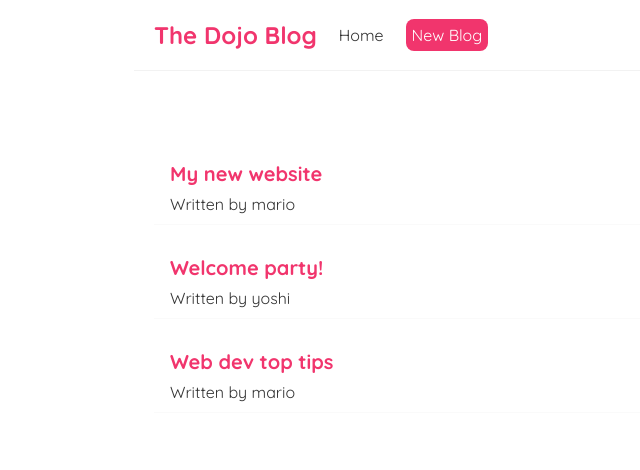
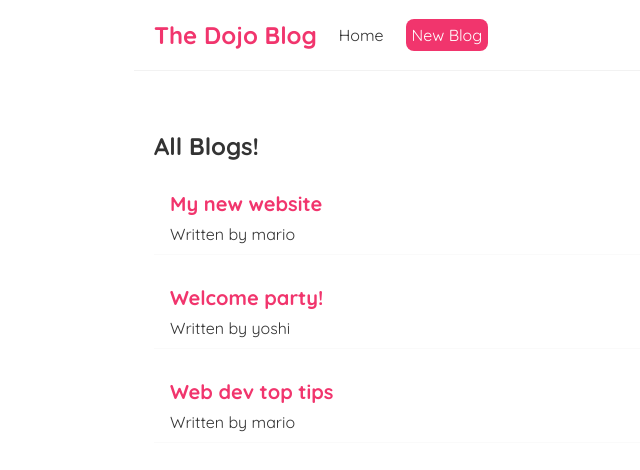
Before and after one commit to dominhdang148/react_learning, a React (Create React App) app: page / in a window 1280 px wide. Shown: the top 470 px of the page, without its empty margins (186-826 px from the left). Built offline with nearby package versions, Linux system fonts and the light colour scheme.

Commit message:
finished lesson 11

```diff
--- /dev/null
+++ b/src/BlogList.js
@@ -0,0 +1,21 @@
+const BlogList = ({ blogs, title }) => {
+    // const blogs = props.blogs;
+    // const title = props.title;
+
+
+
+
+    return (
+        <div className="blog-list">
+            <h2>{title}</h2>
+            {blogs.map((blog) => (
+                <div className="blog-preview" key={blog.id}>
+                    <h2>{blog.title}</h2>
+                    <p>Written by {blog.author}</p>
+                </div>
+            ))}
+        </div>
+    );
+}
+
+export default BlogList
--- a/src/Home.js
+++ b/src/Home.js
@@ -1,4 +1,5 @@
 import { useState } from "react";
+import BlogList from "./BlogList";
 
 const Home = () => {
     const [blogs, setBlogs] = useState([
@@ -8,12 +9,7 @@ const Home = () => {
     ]);
     return (
         <div className="home">
-            {blogs.map((blog) => (
-                <div className="blog-preview" key={blog.id}>
-                    <h2>{blog.title}</h2>
-                    <p>Written by {blog.author}</p>
-                </div>
-            ))}
+            <BlogList blogs={blogs} title="All Blogs!" />
         </div>
     );
 }
```
